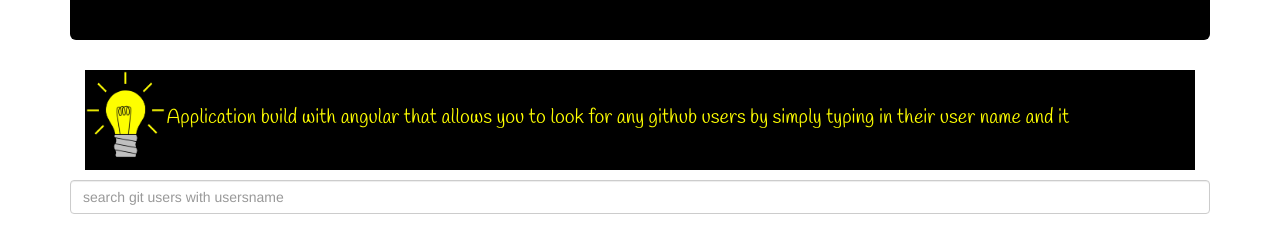
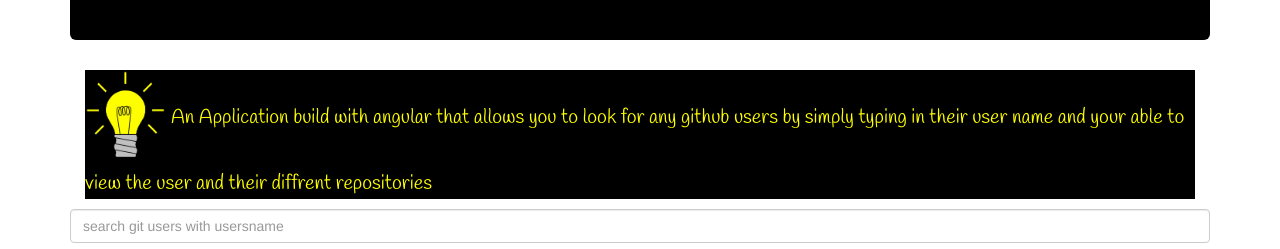
Before and after one commit to Anne56njeri/GitHubSearch, an Angular app: page /about in a window 1280 px wide. Shown: the part 228-477 px from the top of the page. Built offline with nearby package versions, Linux system fonts and the light colour scheme; a web font is replaced by a local one; what @ngx-progressbar/core, @ngx-progressbar/http would draw is missing.

Commit message:
text hass been added in the about component

```diff
--- a/src/app/about/about.component.html
+++ b/src/app/about/about.component.html
@@ -21,6 +21,7 @@
 </div>
 <div class="container-fluid">
 
-  <p class="info"><img  [src]="secondImage">Application build with angular that allows you
-  to look for any github users by simply typing in their user name and it </p>
+  <p class="info"><img  [src]="secondImage"> An Application build with angular that allows you
+  to look for any github users by simply typing in their user name and your able to view the user and their
+diffrent repositories </p>
 </div>
```
Also changed, not shown: 3 other files (tests, documents, lock files or other folders).
